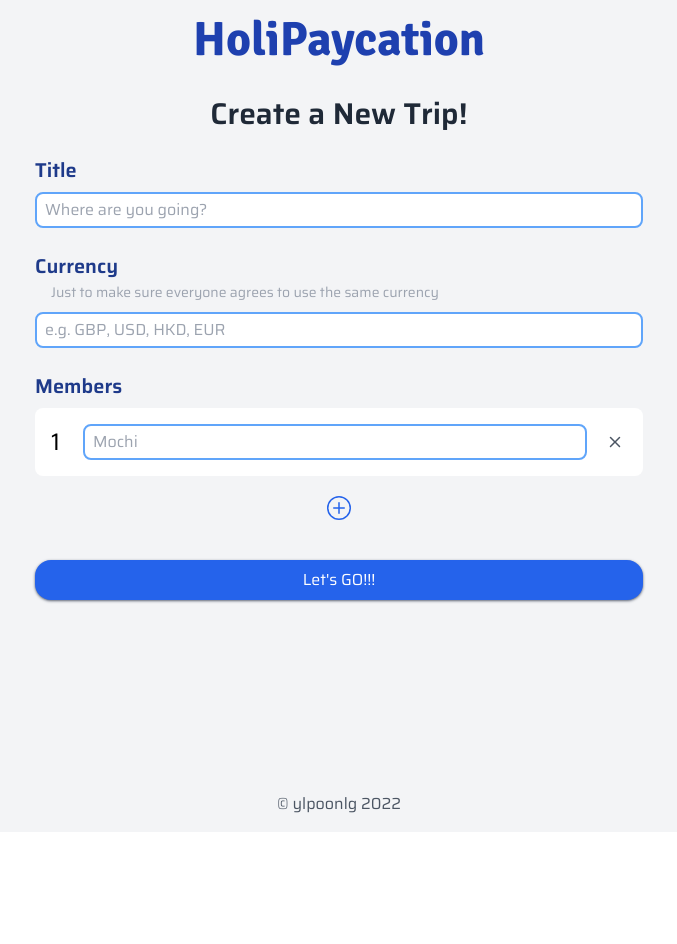
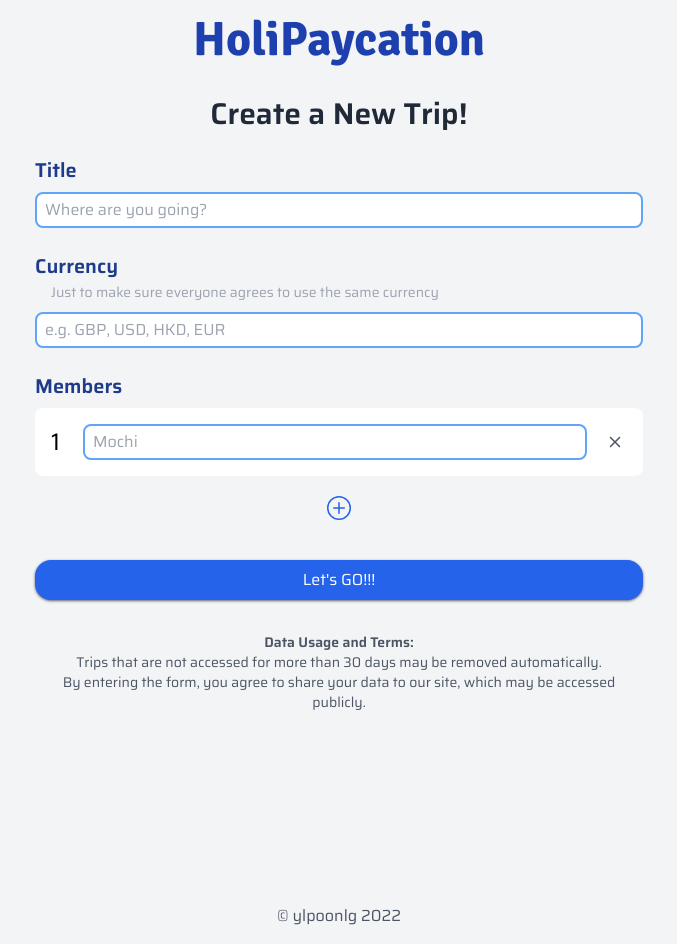
Before and after one commit to ylpoonlg/HoliPaycation, a React (Create React App) app: page /create-trip in a window 1280 px wide. Shown: the whole page, without its empty margins (301-978 px from the left). Before the commit the page ends 832 px from the top, so only its background shows below. Built offline with nearby package versions, Linux system fonts and the light colour scheme.

Commit message:
Add terms in create trip form

```diff
--- a/package.json
+++ b/package.json
@@ -1,6 +1,6 @@
 {
   "name": "holipaycation",
-  "version": "0.1.0",
+  "version": "0.2.0",
   "private": true,
   "dependencies": {
     "@testing-library/jest-dom": "^5.16.5",
--- a/src/components/CreateTripPage/CreateTripPage.js
+++ b/src/components/CreateTripPage/CreateTripPage.js
@@ -164,6 +164,14 @@ function CreateTripForm(props) {
             onClick={onCreateTrip}
           >Let's GO!!!</button>
         </div>
+
+        <div className='mt-8'>
+          <p className='text-sm text-gray-600 text-center'>
+            <span className='font-semibold'>Data Usage and Terms:</span><br/>
+            Trips that are not accessed for more than 30 days may be removed automatically.<br/>
+            By entering the form, you agree to share your data to our site, which may be accessed publicly.
+          </p>
+        </div>
       </div>
       <Footer />
     </div>
```
